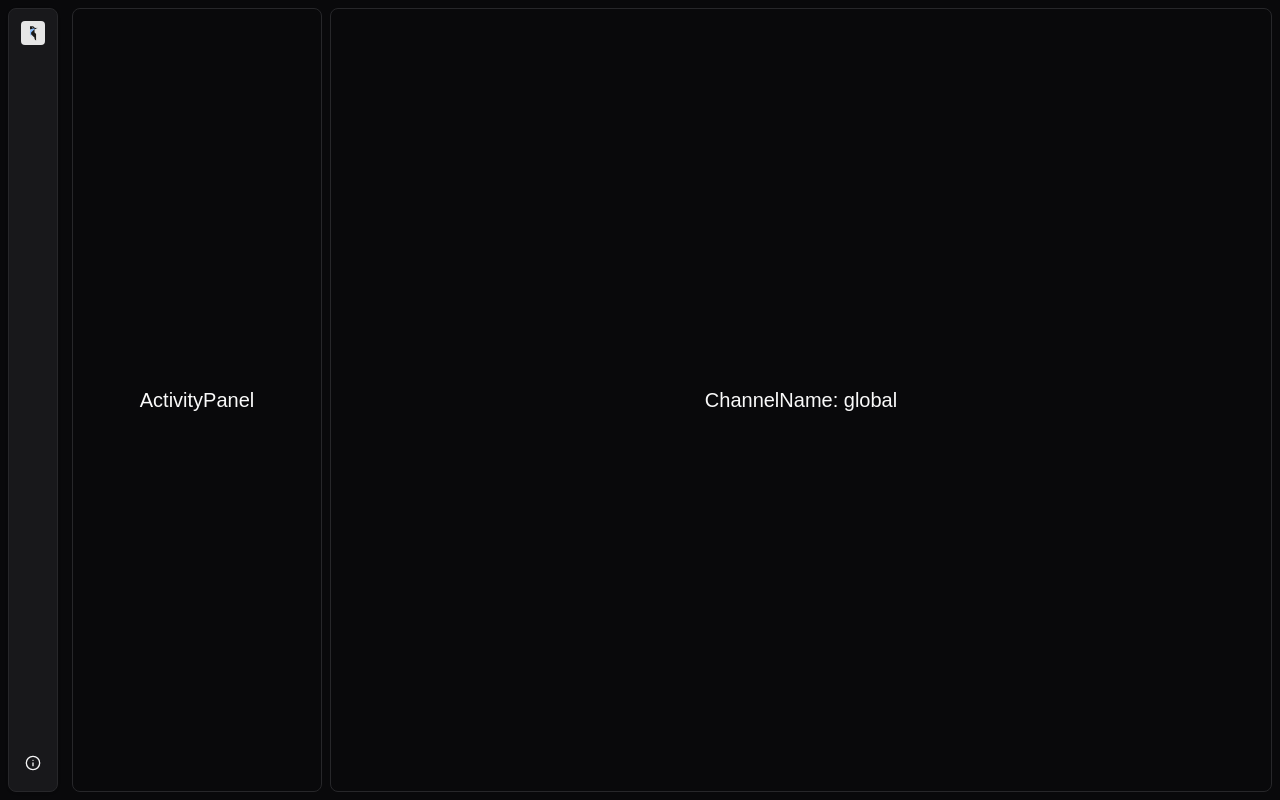
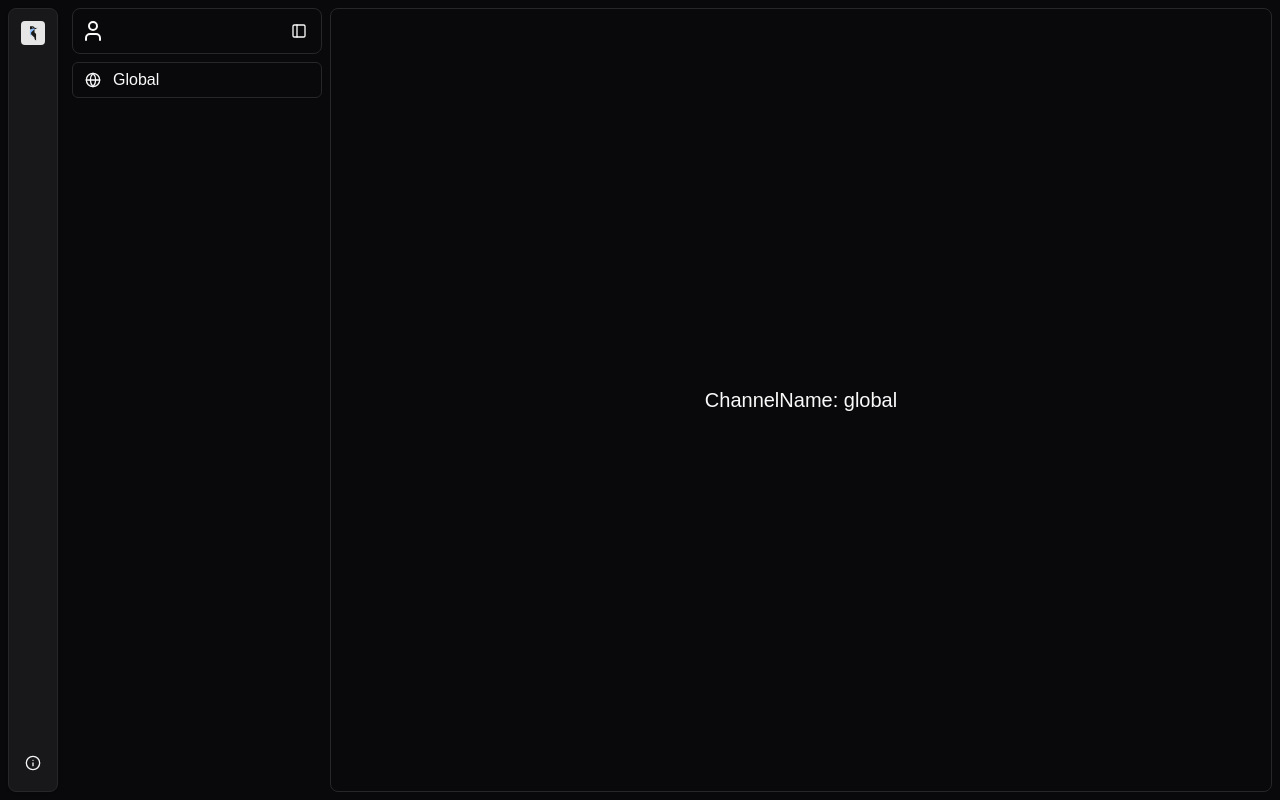
Before and after one commit to xibluespider/scarcom, a Next.js app: page /global in a window 1280 px wide. Built offline with nearby package versions, Linux system fonts and the light colour scheme; no server answers.

Commit message:
feat: ActivityPanel: use UserInfoCard, add global channel button

```diff
--- a/src/components/ActivityPanel.js
+++ b/src/components/ActivityPanel.js
@@ -1,9 +1,28 @@
 "use client";
 
+import Link from "next/link";
+import { useSession } from "next-auth/react";
+
+import { Button } from "@/components/ui/button";
+import { Globe as GlobeIcon } from "lucide-react";
+
+import UserInfoCard from "./UserInfoCard";
+
 export default function ActivityPanel() {
+	const session = useSession();
+
 	return (
-		<div className="grow border rounded-lg flex flex-col items-center justify-center">
-			<div className="text-xl">ActivityPanel</div>
+		<div className="grow flex flex-col space-y-2">
+			<UserInfoCard session={session} className="border rounded-lg p-2" />
+
+			<Button variant="outline" className="justify-start px-3" asChild>
+				<Link href="/global">
+					<div className="flex flex-row items-center justify-start space-x-3">
+						<GlobeIcon size={18} />
+						<div className="text-base">Global</div>
+					</div>
+				</Link>
+			</Button>
 		</div>
 	);
 }
```
